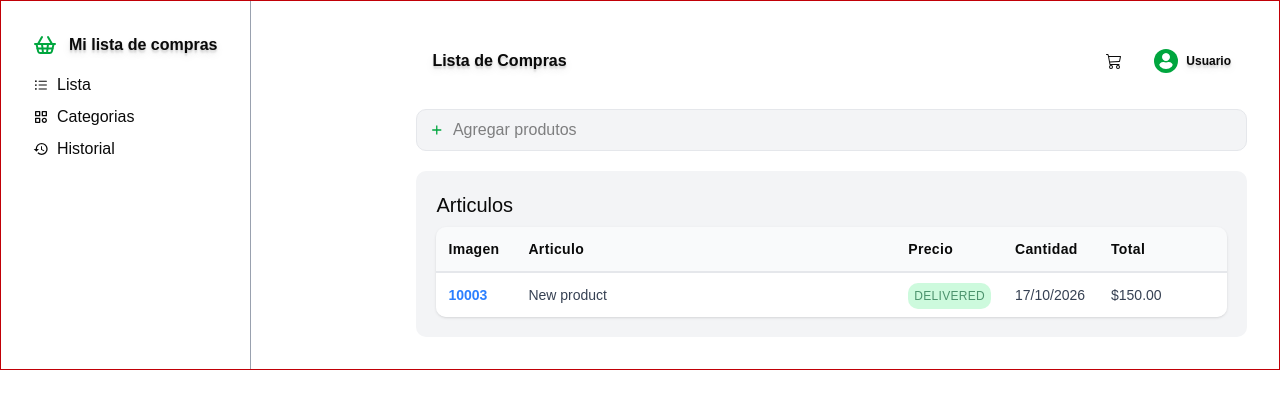
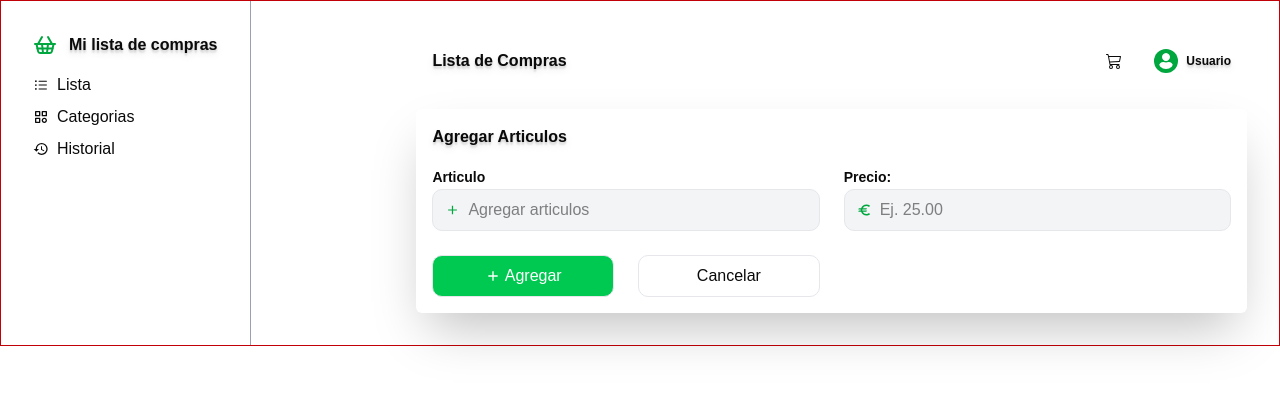
Before and after one commit to DanielFigueroaDuran/shopping-list, a React (Vite) app: page / in a window 1280 px wide. Shown: the top 408 px of the page. Built offline with nearby package versions, Linux system fonts and the light colour scheme.

Commit message:
adding components ProductForm

```diff
--- a/src/components/Homepage.tsx
+++ b/src/components/Homepage.tsx
@@ -7,6 +7,7 @@ import { FaUser } from "react-icons/fa";
 import { RiAddFill } from "react-icons/ri";
 import ProductTable from "./ProductTable";
 import { useState } from "react";
+import ProductForm from "./ProductForm";
 
 type Order = {
       id: number,
@@ -19,13 +20,13 @@ type Order = {
 
 const Homepage = () => {
       const [orders, setOrders] = useState<Order[]>([
-            {
-                  id: 10003,
-                  details: "New product",
-                  status: "Delivered",
-                  date: "17/10/2026",
-                  total: 150,
-            },
+            // {
+            //       id: 10003,
+            //       details: "New product",
+            //       status: "Delivered",
+            //       date: "17/10/2026",
+            //       total: 150,
+            // },
       ]);
       return (
             <div className="border border-red-700 h-full w-full  grid grid-cols-1 lg:grid-cols-[30%_70%] justify-items-start">
@@ -66,14 +67,16 @@ const Homepage = () => {
                                     </div>
                               </div>
                         </div>
-                        <div className="flex items-center gap-2 border bg-gray-100 border-gray-200 rounded-lg px-3 py-2 w-full">
+
+                        <ProductForm />
+                        {/* <div className="flex items-center gap-2 border bg-gray-100 border-gray-200 rounded-lg px-3 py-2 w-full">
                               <RiAddFill className="text-green-600" />
                               <input
                                     type="text"
                                     placeholder="Agregar produtos"
                                     className="outline-none w-full"
                               />
-                        </div>
+                        </div> */}
 
                         {orders.length === 0 ? "" : <ProductTable orders={orders} />}
                   </main>
--- /dev/null
+++ b/src/components/ProductForm.tsx
@@ -0,0 +1,50 @@
+import { MdOutlineEuro } from "react-icons/md"
+import { RiAddFill } from "react-icons/ri"
+
+const ProductForm = () => {
+      return (
+            <div className="w-full h-full shadow-2xl p-4 rounded-sm">
+                  <h2 className="text-shadow-lg font-bold">Agregar Articulos</h2>
+                  <form className="grid lg:grid-cols-2 gap-6 mt-4">
+                        <div className="">
+                              <label htmlFor="" className="text-sm font-semibold">
+                                    Articulo
+                              </label>
+                              <div className="flex items-center gap-2 border bg-gray-100 border-gray-200 rounded-lg px-3 py-2 w-full">
+                                    <RiAddFill className="text-green-600" />
+                                    <input
+                                          type="text"
+                                          placeholder="Agregar articulos"
+                                          className="outline-none w-full"
+                                    />
+                              </div>
+                        </div>
+                        <div className="">
+                              <label htmlFor="" className="text-sm font-semibold">
+                                    Precio:
+                              </label>
+                              <div className="flex items-center gap-2 border bg-gray-100 border-gray-200 rounded-lg px-3 py-2 w-full">
+                                    <MdOutlineEuro className="text-green-600" />
+                                    <input
+                                          type="number"
+                                          placeholder="Ej. 25.00"
+                                          className="outline-none w-full"
+                                    />
+                              </div>
+                        </div>
+                        <div className="grid lg:grid-cols-2  gap-6">
+                              <button className="flex text-white cursor-pointer items-center justify-center gap-1 border bg-green-500 border-gray-200 rounded-lg px-3 py-2 ">
+                                    <RiAddFill className="text-white" />
+                                    Agregar
+                              </button>
+                              <button className="flex items-center cursor-pointer justify-center gap-2 border  border-gray-200 rounded-lg px-3 py-2">
+                                    Cancelar
+                              </button>
+                        </div>
+
+                  </form>
+            </div>
+      )
+}
+
+export default ProductForm
```
Also changed, not shown: src/components/ProductTable.tsx (+0 -67 lines).
